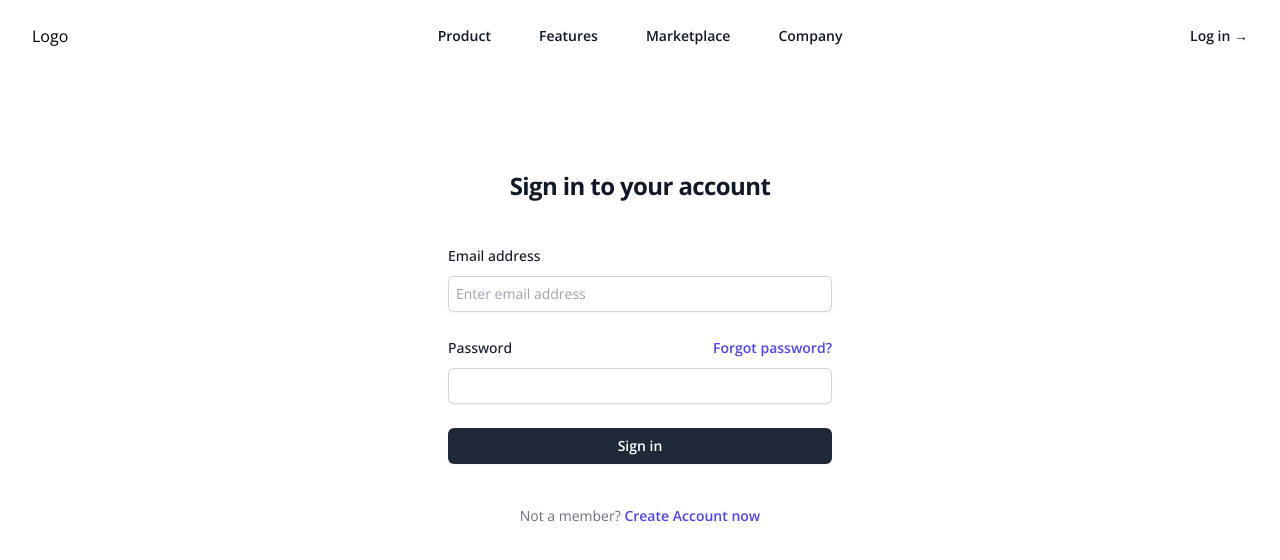
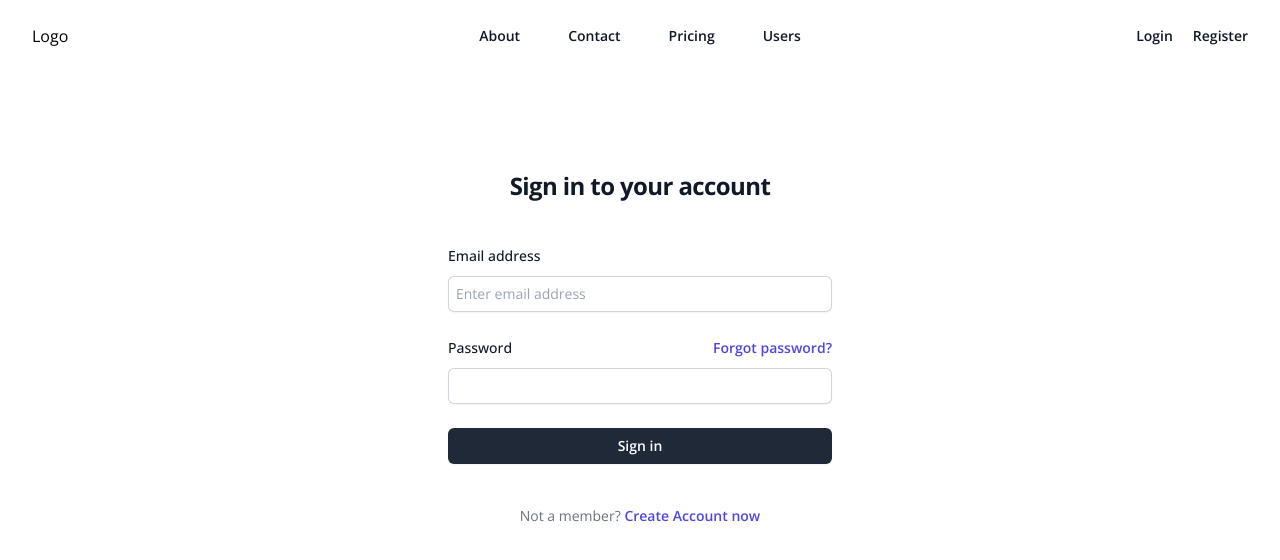
Before and after one commit to HMaroba/nextjs-tailwind, a Next.js app: page / in a window 1280 px wide. Shown: the top 560 px of the page. Built offline with nearby package versions, Linux system fonts and the light colour scheme.

Commit message:
Modified register page

```diff
--- a/src/app/pages/navigation/Top.tsx
+++ b/src/app/pages/navigation/Top.tsx
@@ -6,10 +6,10 @@ import { FaBars } from "react-icons/fa";
 import { AiOutlineClose } from "react-icons/ai";
 
 const navigation = [
-  { name: "Product", href: "#" },
-  { name: "Features", href: "#" },
-  { name: "Marketplace", href: "#" },
-  { name: "Company", href: "#" },
+  { name: "About", href: "/about" },
+  { name: "Contact", href: "/contact" },
+  { name: "Pricing", href: "/pricing" },
+  { name: "Users", href: "users" },
 ];
 
 export default function Example() {
@@ -49,9 +49,15 @@ export default function Example() {
           <div className="hidden lg:flex lg:flex-1 lg:justify-end">
             <a
               href="#"
+              className="text-sm font-semibold leading-6 text-gray-900 mr-5"
+            >
+              Login
+            </a>
+            <a
+              href="#"
               className="text-sm font-semibold leading-6 text-gray-900"
             >
-              Log in <span aria-hidden="true">&rarr;</span>
+              Register
             </a>
           </div>
         </nav>
```
